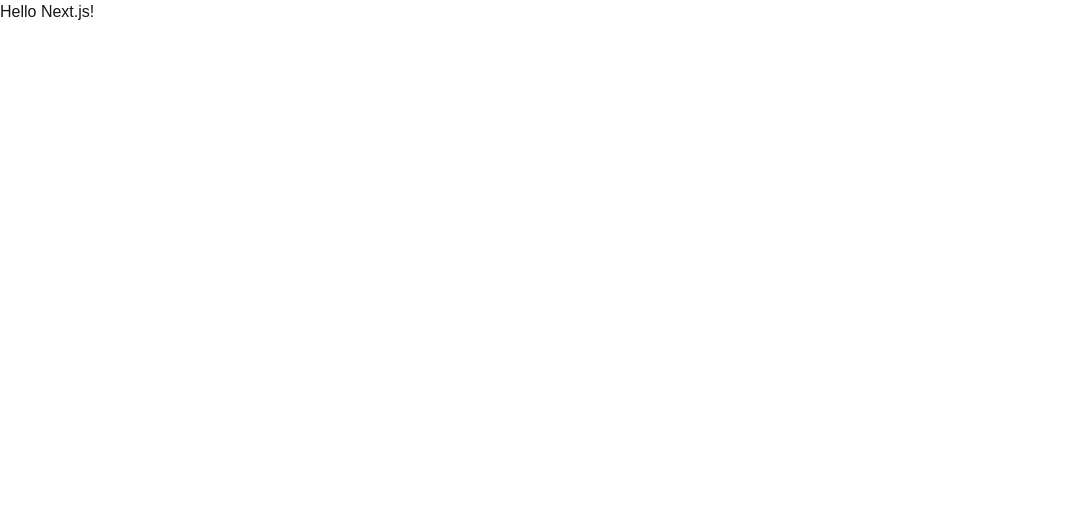
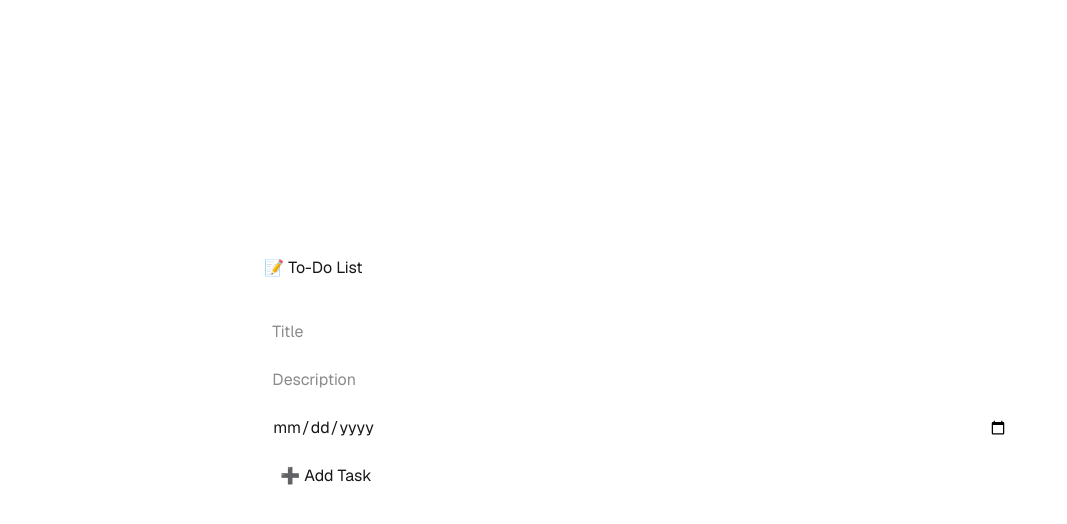
Before and after one commit to dhsolver/todo-list, a Next.js app: page / in a window 1280 px wide. Shown: the top 524 px of the page, without its empty margins (0-1067 px from the left). Built offline with nearby package versions, Linux system fonts and the light colour scheme; no server answers; the database is empty.

Commit message:
implement landing page with todo list

```diff
--- a/src/app/page.tsx
+++ b/src/app/page.tsx
@@ -1,3 +1,140 @@
-export default function Page() {
-  return <h1>Hello Next.js!</h1>;
+"use client";
+
+import { Todo } from "@prisma/client";
+import { useRouter } from "next/navigation";
+import { useEffect, useState } from "react";
+
+export default function Home() {
+  const router = useRouter();
+
+  const [todos, setTodos] = useState<Todo[]>([]);
+  const [title, setTitle] = useState("");
+  const [description, setDescription] = useState("");
+  const [dueDate, setDueDate] = useState("");
+
+  useEffect(() => {
+    fetchTodos();
+  }, []);
+
+  const fetchTodos = async () => {
+    const res = await fetch("/api/todos");
+    const data = await res.json();
+    setTodos(data);
+  };
+
+  const handleAdd = async () => {
+    if (!title.trim()) return;
+    await fetch("/api/todos", {
+      method: "POST",
+      headers: { "Content-Type": "application/json" },
+      body: JSON.stringify({
+        title,
+        description,
+        dueDate,
+        createdAt: Date.now(),
+      }),
+    });
+    setTitle("");
+    setDescription("");
+    setDueDate("");
+    fetchTodos();
+  };
+
+  const toggleComplete = async (
+    id: string,
+    current: boolean,
+    index: number
+  ) => {
+    await fetch(`/api/todos/${id}`, {
+      method: "PATCH",
+      headers: { "Content-Type": "application/json" },
+      body: JSON.stringify({
+        ...todos[index],
+        isCompleted: !current,
+      }),
+    });
+    fetchTodos();
+  };
+
+  const handleDelete = async (id: string) => {
+    await fetch(`/api/todos/${id}`, { method: "DELETE" });
+    fetchTodos();
+  };
+
+  const handleItem = (id: string) => {
+    router.push(`/${id}`);
+  };
+
+  return (
+    <div className="grid grid-rows-[20px_1fr_20px] items-center justify-items-center min-h-screen p-8 pb-20 gap-16 sm:p-20 font-[family-name:var(--font-geist-sans)]">
+      <main className="flex flex-col gap-[32px] row-start-2 items-center sm:items-start">
+        <h1>📝 To-Do List</h1>
+
+        <div style={{ marginBottom: "1rem" }}>
+          <input
+            placeholder="Title"
+            value={title}
+            onChange={(e) => setTitle(e.target.value)}
+            style={{ width: "100%", padding: "0.5rem", marginBottom: "0.5rem" }}
+          />
+          <input
+            placeholder="Description"
+            value={description}
+            onChange={(e) => setDescription(e.target.value)}
+            style={{ width: "100%", padding: "0.5rem", marginBottom: "0.5rem" }}
+          />
+          <input
+            type="date"
+            value={dueDate}
+            onChange={(e) => setDueDate(e.target.value)}
+            style={{ width: "100%", padding: "0.5rem", marginBottom: "0.5rem" }}
+          />
+          <button onClick={handleAdd} style={{ padding: "0.5rem 1rem" }}>
+            ➕ Add Task
+          </button>
+        </div>
+
+        <ul style={{ listStyle: "none", padding: 0 }}>
+          {todos.map((todo, index) => (
+            <li
+              key={todo.id}
+              style={{
+                marginBottom: "1rem",
+                padding: "0.75rem",
+                background: "#f9f9f9",
+                border: "1px solid #ddd",
+                borderRadius: "6px",
+              }}
+            >
+              <div>
+                <strong>{todo.title}</strong> {todo.isCompleted ? "✅" : ""}
+              </div>
+              {todo.dueDate && <div>Due: {todo.dueDate}</div>}
+              <div style={{ marginTop: "0.5rem" }}>
+                <button
+                  onClick={() =>
+                    toggleComplete(todo.id, todo.isCompleted, index)
+                  }
+                >
+                  {todo.isCompleted ? "Mark Incomplete" : "Mark Complete"}
+                </button>
+                <button
+                  onClick={() => handleDelete(todo.id)}
+                  style={{ marginLeft: "0.5rem" }}
+                >
+                  ❌ Delete
+                </button>
+                <button
+                  onClick={() => handleItem(todo.id)}
+                  style={{ marginLeft: "0.5rem" }}
+                >
+                  Edit
+                </button>
+              </div>
+            </li>
+          ))}
+        </ul>
+      </main>
+    </div>
+  );
 }
```
